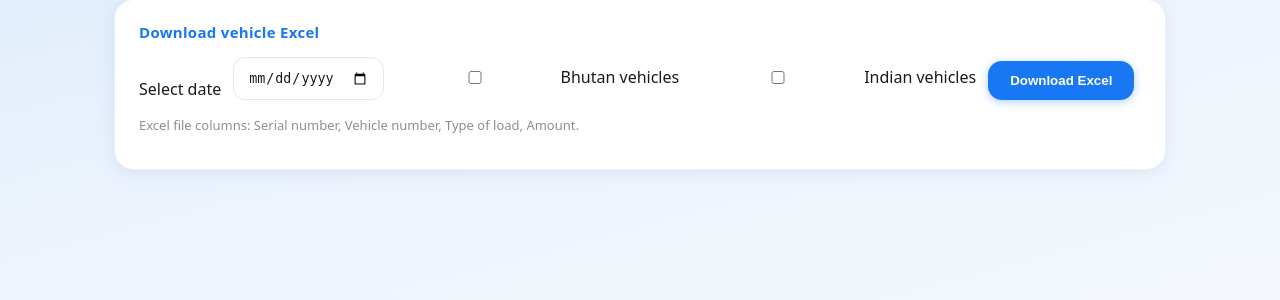
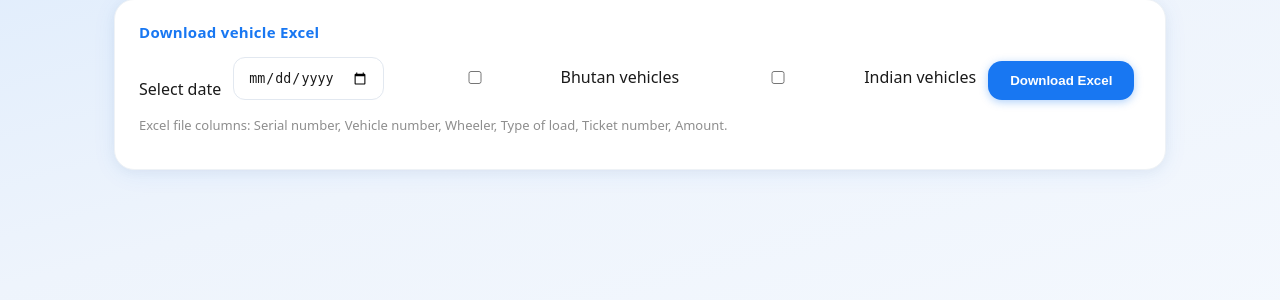
Before and after one commit to beacparking/BEAC-CLEAN, a Flask app: page /admin in a window 1280 px wide, after a click on "Download Excel". Shown: the part 226-526 px from the top of the page. Run offline with Flask 3, Linux system fonts and the light colour scheme; the visitor is signed in with stand-in values (Sample User, id 1); data that the repository does not hold is empty; some libraries are stand-ins or nearby versions.

Commit message:
Include Wheeler column in vehicle Excel/CSV exports

```diff
--- a/app.py
+++ b/app.py
@@ -1080,7 +1080,7 @@ def stats_export():
         cur = conn.cursor()
         cur.execute(
             """
-            SELECT id, truck_type, daily_token, load_type, amount_collected, vehicle_number, ticket_number
+            SELECT id, truck_type, daily_token, load_type, amount_collected, vehicle_number, wheeler, ticket_number
             FROM vehicle_qr
             WHERE generated_date = %s
             ORDER BY truck_type, daily_token
@@ -1100,13 +1100,14 @@ def stats_export():
         )
         rows_out = []
         for r in bhutan_out + indian_out:
-            ticket = r[6] if len(r) > 6 and r[6] is not None else ""
-            rows_out.append((r[2], r[5], r[1], r[3], r[4], ticket))
+            ticket = r[7] if len(r) > 7 and r[7] is not None else ""
+            wheeler = r[6] if len(r) > 6 and r[6] is not None else ""
+            rows_out.append((r[2], r[5], r[1], wheeler, r[3], r[4], ticket))
 
         output = io.StringIO()
         writer = csv.writer(output)
         writer.writerow(
-            ["Token", "Vehicle", "Truck Type", "Load Type", "Amount", "Ticket Number"]
+            ["Token", "Vehicle", "Truck Type", "Wheeler", "Load Type", "Amount", "Ticket Number"]
         )
         for r in rows_out:
             writer.writerow(r)
@@ -1121,7 +1122,7 @@ def stats_export():
     conn = get_db()
     cur = conn.cursor()
     query = """
-        SELECT daily_token, vehicle_number, truck_type, load_type, ticket_number, amount_collected, generated_date, expires_date
+        SELECT daily_token, vehicle_number, truck_type, wheeler, load_type, ticket_number, amount_collected, generated_date, expires_date
         FROM vehicle_qr
         WHERE generated_date = %s
     """
@@ -1190,7 +1191,7 @@ def verify_export_csv():
     if bhutan and indian:
         cur.execute(
             """
-            SELECT id, truck_type, daily_token, vehicle_number, load_type, ticket_number, amount_collected
+            SELECT id, truck_type, daily_token, vehicle_number, load_type, wheeler, ticket_number, amount_collected
             FROM vehicle_qr
             WHERE generated_date = %s
               AND truck_type IN ('Bhutanese', 'Indian')
@@ -1201,7 +1202,7 @@ def verify_export_csv():
     elif bhutan:
         cur.execute(
             """
-            SELECT id, truck_type, daily_token, vehicle_number, load_type, ticket_number, amount_collected
+            SELECT id, truck_type, daily_token, vehicle_number, load_type, wheeler, ticket_number, amount_collected
             FROM vehicle_qr
             WHERE generated_date = %s AND truck_type = 'Bhutanese'
             ORDER BY daily_token
@@ -1211,7 +1212,7 @@ def verify_export_csv():
     else:
         cur.execute(
             """
-            SELECT id, truck_type, daily_token, vehicle_number, load_type, ticket_number, amount_collected
+            SELECT id, truck_type, daily_token, vehicle_number, load_type, wheeler, ticket_number, amount_collected
             FROM vehicle_qr
             WHERE generated_date = %s AND truck_type = 'Indian'
             ORDER BY daily_token
@@ -1223,28 +1224,31 @@ def verify_export_csv():
     conn.close()
 
     rows = []
-    for rid, t_type, _tok, vehicle_number, load_type, ticket_number, amount_collected in all_rows:
+    for rid, t_type, _tok, vehicle_number, load_type, wheeler, ticket_number, amount_collected in all_rows:
         if rid in hidden_ids:
             continue
-        rows.append((vehicle_number, load_type, ticket_number, amount_collected))
+        rows.append((vehicle_number, wheeler, load_type, ticket_number, amount_collected))
 
     output = io.StringIO()
     writer = csv.writer(output)
     # Serial number instead of token number
-    writer.writerow(["Serial number", "Vehicle number", "Type of load", "Ticket number", "Amount"])
+    writer.writerow(
+        ["Serial number", "Vehicle number", "Wheeler", "Type of load", "Ticket number", "Amount"]
+    )
     total_amount = 0.0
     for idx, r in enumerate(rows, start=1):
-        vehicle_number, load_type, ticket_number, amount_collected = r
+        vehicle_number, wheeler, load_type, ticket_number, amount_collected = r
         if amount_collected is not None:
             total_amount += float(amount_collected)
         writer.writerow([
             str(idx),
             str(vehicle_number) if vehicle_number is not None else "",
+            str(wheeler) if wheeler is not None else "",
             str(load_type) if load_type is not None else "",
             str(ticket_number) if ticket_number is not None else "",
             str(amount_collected) if amount_collected is not None else "",
         ])
-    writer.writerow(["", "", "", "Total amount collected", f"{total_amount:.2f}"])
+    writer.writerow(["", "", "", "", "Total amount collected", f"{total_amount:.2f}"])
     return send_file(
         io.BytesIO(output.getvalue().encode("utf-8-sig")),
         mimetype="text/csv",
@@ -1493,11 +1497,21 @@ def verify_qr(token_id):
 def export_csv(rows, filename):
     output = io.StringIO()
     writer = csv.writer(output)
-    writer.writerow(["Daily Token", "Vehicle", "Truck Type", "Load Type", "Ticket Number", "Amount Collected"])
+    writer.writerow(
+        [
+            "Daily Token",
+            "Vehicle",
+            "Truck Type",
+            "Wheeler",
+            "Load Type",
+            "Ticket Number",
+            "Amount Collected",
+        ]
+    )
 
     for r in rows:
-        # Ensure each value is written as string so token numbers (e.g. 1) always show
-        row = r[:6]
+        # daily_token, vehicle, truck_type, wheeler, load_type, ticket_number, amount[, dates...]
+        row = r[:7]
         writer.writerow([str(x) if x is not None else "" for x in row])
 
     return send_file(
@@ -1521,7 +1535,7 @@ def export_day():
     conn = get_db()
     cur = conn.cursor()
     query = """
-        SELECT daily_token, vehicle_number, truck_type, load_type, ticket_number, amount_collected, generated_date, expires_date
+        SELECT daily_token, vehicle_number, truck_type, wheeler, load_type, ticket_number, amount_collected, generated_date, expires_date
         FROM vehicle_qr
         WHERE generated_date = %s
     """
@@ -1555,7 +1569,7 @@ def admin_export_unpaid():
     cur = conn.cursor()
     cur.execute(
         """
-        SELECT truck_type, daily_token, vehicle_number, load_type, generated_date
+        SELECT truck_type, daily_token, vehicle_number, wheeler, load_type, generated_date
         FROM vehicle_qr
         WHERE generated_date = %s
           AND (amount_collected IS NULL OR amount_collected::numeric <= 0)
@@ -1568,14 +1582,15 @@ def admin_export_unpaid():
 
     output = io.StringIO()
     writer = csv.writer(output)
-    writer.writerow(["Date", "Truck type", "Token", "Vehicle number", "Load type", "Status"])
-    for t_type, token, vehicle, load_type, gen_date in rows:
+    writer.writerow(["Date", "Truck type", "Token", "Vehicle number", "Wheeler", "Load type", "Status"])
+    for t_type, token, vehicle, wheeler, load_type, gen_date in rows:
         writer.writerow(
             [
                 gen_date.isoformat() if gen_date else "",
                 t_type or "",
                 token if token is not None else "",
                 vehicle if vehicle is not None else "",
+                wheeler if wheeler is not None else "",
                 load_type if load_type is not None else "",
                 "Unpaid",
             ]
@@ -1602,7 +1617,7 @@ def export_week():
     conn = get_db()
     cur = conn.cursor()
     query = """
-        SELECT daily_token, vehicle_number, truck_type, load_type, ticket_number, amount_collected, generated_date, expires_date
+        SELECT daily_token, vehicle_number, truck_type, wheeler, load_type, ticket_number, amount_collected, generated_date, expires_date
         FROM vehicle_qr
         WHERE generated_date BETWEEN %s AND %s
     """
@@ -1640,7 +1655,7 @@ def export_month():
     conn = get_db()
     cur = conn.cursor()
     query = """
-        SELECT daily_token, vehicle_number, truck_type, load_type, amount_collected, generated_date, expires_date
+        SELECT daily_token, vehicle_number, truck_type, wheeler, load_type, ticket_number, amount_collected, generated_date, expires_date
         FROM vehicle_qr
         WHERE generated_date >= %s AND generated_date < %s
     """
--- a/templates/admin.html
+++ b/templates/admin.html
@@ -237,7 +237,7 @@
     {% if csv_error %}<p class="error">{{ csv_error }}</p>{% endif %}
     <button type="submit">Download Excel</button>
 </form>
-<p class="verify-csv-note">Excel file columns: Serial number, Vehicle number, Type of load, Amount.</p>
+<p class="verify-csv-note">Excel file columns: Serial number, Vehicle number, Wheeler, Type of load, Ticket number, Amount.</p>
 </div>  <!-- /csv-section -->
 
 <div id="unpaid-section" class="dashboard-section dash-card hidden">
```
